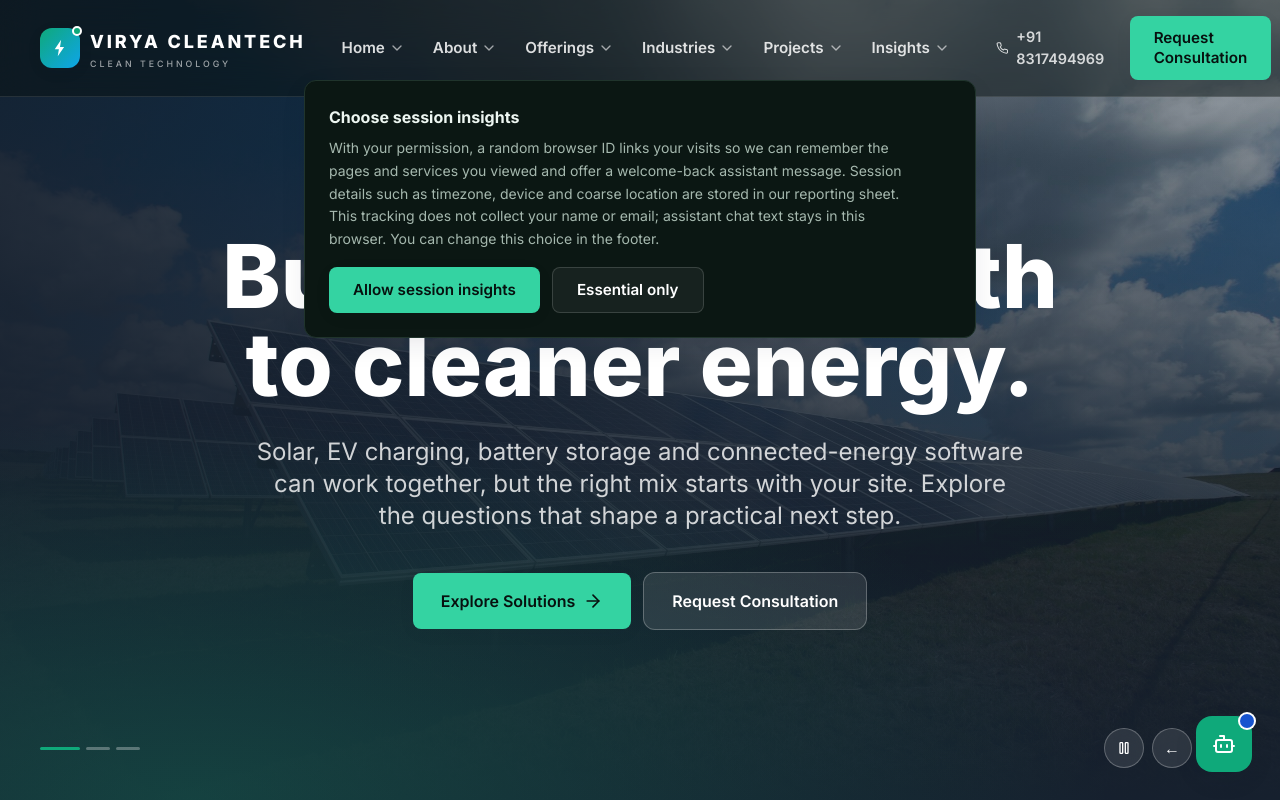
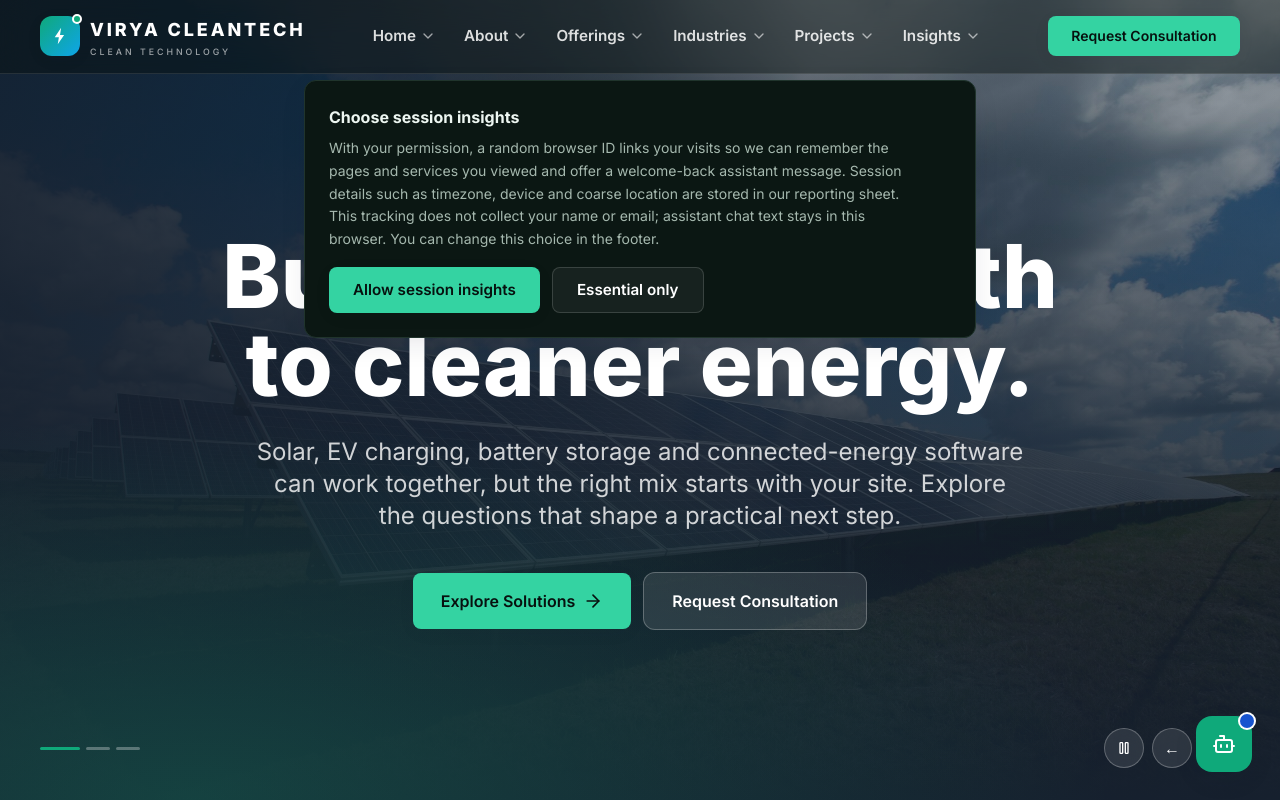
Before and after one commit to hari-krishnan-intg3/Virya-Clean-Tech-intg3, a React (Vite) app in the folder Website/FrontEnd/: page / in a window 1280 px wide. Shown: the top 800 px of the page. Built offline with nearby package versions, Linux system fonts and the light colour scheme.

Commit message:
Remove phone from navbar and align consultation CTA

```diff
--- a/Website/FrontEnd/src/components/layout/NavbarContainer.tsx
+++ b/Website/FrontEnd/src/components/layout/NavbarContainer.tsx
@@ -1,10 +1,10 @@
 import { useEffect, useState } from 'react';
 import { Link, NavLink, useLocation } from 'react-router-dom';
-import { ChevronDown, Menu, Phone, X } from 'lucide-react';
+import { ChevronDown, Menu, X } from 'lucide-react';
 import { AnimatePresence, motion } from 'framer-motion';
 import { Logo } from '@/components/ui';
 import { MegaMenu } from './MegaMenu';
-import { CONTACT, NAV } from '@/app/siteConfig';
+import { NAV } from '@/app/siteConfig';
 import { usePrefersReducedMotion } from '@/hooks/usePrefersReducedMotion';
 import { useScrolled } from '@/hooks/useScrolled';
 import { cn } from '@/lib/utils';
@@ -105,22 +105,10 @@ export function NavbarContainer() {
 
             {/* ── Actions ─────────────────────────────────────────── */}
             <div className="flex items-center gap-2 sm:gap-3">
-              <a
-                href={CONTACT.phoneHref}
-                onClick={() => trackEvent('nav_click', { target: 'phone' })}
-                className={cn(
-                  'hidden items-center gap-2 rounded-lg px-2.5 py-2 text-[0.9rem] font-semibold transition-colors xl:inline-flex',
-                  condensed ? 'text-ink-muted hover:text-emerald-700' : 'text-white/80 hover:text-white',
-                )}
-              >
-                <Phone className="h-4 w-4" />
-                {CONTACT.phoneDisplay}
-              </a>
-
               <Link
                 to="/request-consultation"
                 onClick={() => trackEvent('nav_click', { target: 'consultation' })}
-                className="btn-primary btn-sm hidden shadow-soft sm:inline-flex"
+                className="btn-primary hidden h-10 min-w-[12rem] justify-center px-5 text-sm leading-none shadow-soft sm:inline-flex"
               >
                 Request Consultation
               </Link>
@@ -233,14 +221,6 @@ export function NavbarContainer() {
                   >
                     Request Consultation
                   </Link>
-                  <a
-                    href={CONTACT.phoneHref}
-                    className="btn-outline w-full"
-                    onClick={() => trackEvent('nav_click', { target: 'phone' })}
-                  >
-                    <Phone className="h-4 w-4" />
-                    {CONTACT.phoneDisplay}
-                  </a>
                 </div>
               </div>
             </motion.div>
```
